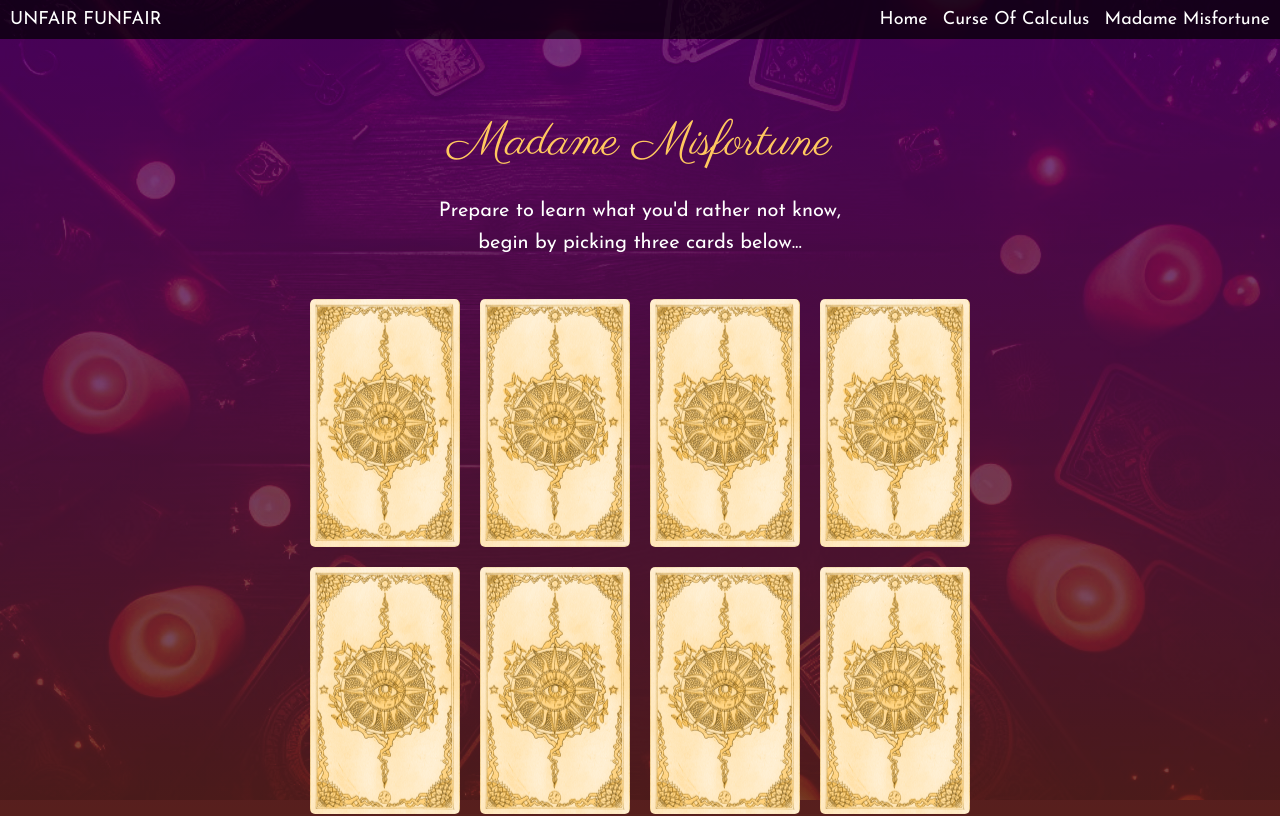
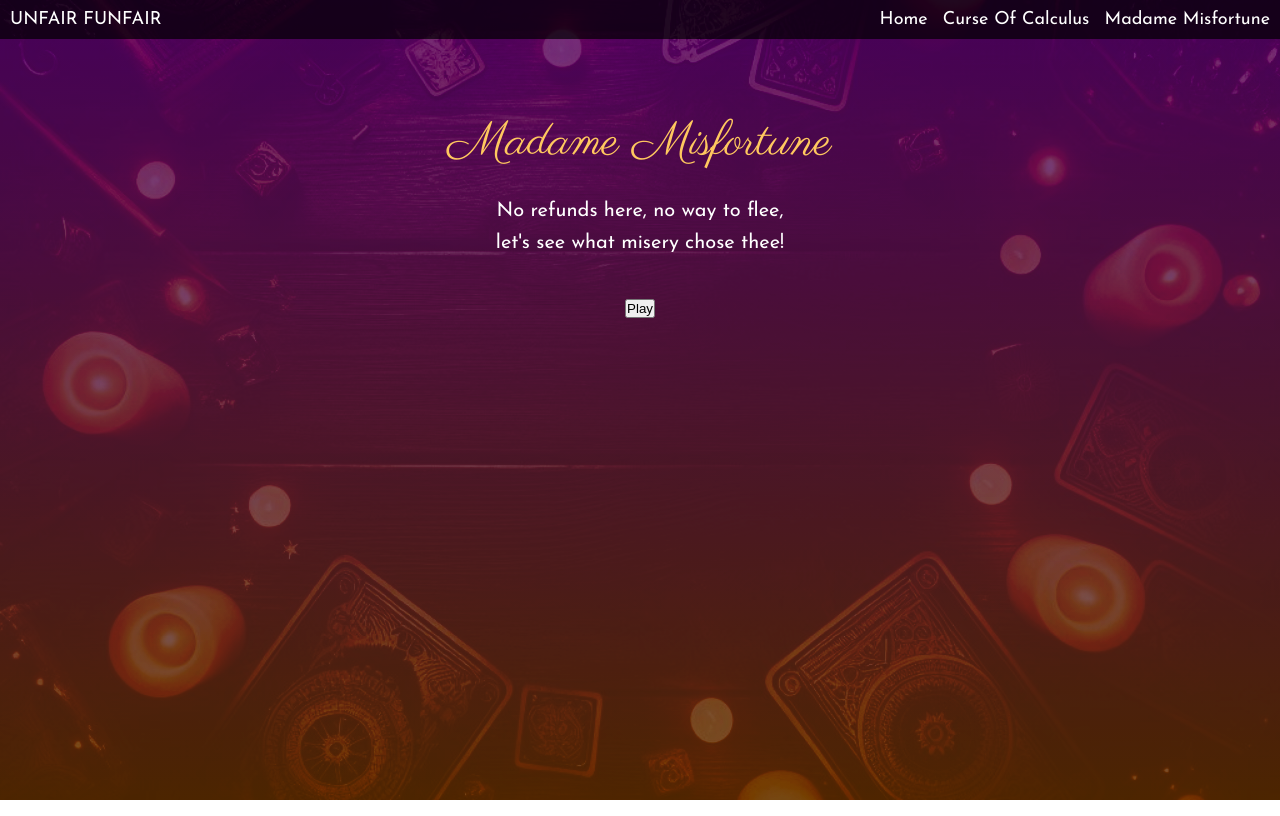
Before and after one commit to appelqvistelias/misfortunate-unfair-funfair, a Next.js app: page /madame-misfortune in a window 1280 px wide. Shown: the top 816 px of the page. Built offline with nearby package versions, Linux system fonts and the light colour scheme.

Commit message:
added intro state to game and tweaked css animations

```diff
--- a/src/app/madame-misfortune/madame.module.css
+++ b/src/app/madame-misfortune/madame.module.css
@@ -62,6 +62,22 @@
   padding: 2rem;
 }
 
+.cardsFadeChoose {
+  animation: fadeIn 1s ease-out forwards;
+  opacity: 0;
+}
+
+.cardsFadeReveal {
+  animation: fadeIn 2s ease-out forwards;
+  opacity: 0;
+}
+
+@keyframes fadeIn {
+  to {
+    opacity: 1;
+  }
+}
+
 @media screen and (min-width: 600px) {
   .header h1 {
     font-size: 4.8rem;
--- a/src/components/MadameMisfortune/card.module.css
+++ b/src/components/MadameMisfortune/card.module.css
@@ -48,30 +48,30 @@
 .card.revealed p {
   opacity: 0;
   animation: textReveal 0.2s forwards;
-  animation-delay: 0.8s; /* visas efter flip */
+  animation-delay: 0.8s;
 }
 
 .card.revealed:nth-of-type(1) {
-  animation-delay: 0.5s;
+  animation-delay: 1s;
 }
 .card.revealed:nth-of-type(2) {
-  animation-delay: 1s;
+  animation-delay: 1.5s;
 }
 .card.revealed:nth-of-type(3) {
-  animation-delay: 1.5s;
+  animation-delay: 2s;
 }
 
 .card.revealed:nth-of-type(1) h2,
 .card.revealed:nth-of-type(1) p {
-  animation-delay: 0.8s;
+  animation-delay: 1.3s;
 }
 .card.revealed:nth-of-type(2) h2,
 .card.revealed:nth-of-type(2) p {
-  animation-delay: 1.3s;
+  animation-delay: 1.8s;
 }
 .card.revealed:nth-of-type(3) h2,
 .card.revealed:nth-of-type(3) p {
-  animation-delay: 1.8s;
+  animation-delay: 2.3s;
 }
 
 @keyframes flip {
--- a/src/games/madame/MadameMisfortune.tsx
+++ b/src/games/madame/MadameMisfortune.tsx
@@ -14,7 +14,7 @@ export default function MadameMisfortuneGame() {
   const [deck] = useState<TarotCard[]>(() =>
     [...deckData].sort(() => Math.random() - 0.5)
   );
-  const [step, setStep] = useState<"choose" | "reveal">("choose");
+  const [step, setStep] = useState<"intro" | "choose" | "reveal">("intro");
 
   const handleSelect = (id: number): void => {
     if (selected.length >= 3 || selected.includes(id)) return;
@@ -30,6 +30,13 @@ export default function MadameMisfortuneGame() {
     <section className={styles.body}>
       <header className={styles.header}>
         <h1 style={parisienne.style}>Madame Misfortune</h1>
+        {step === "intro" && (
+          <p>
+            {`No refunds here, no way to flee,`}
+            <br />
+            {`let's see what misery chose thee!`}
+          </p>
+        )}
         {step === "choose" && (
           <p>
             {`Prepare to learn what you'd rather not know,`}
@@ -46,7 +53,21 @@ export default function MadameMisfortuneGame() {
         )}
       </header>
 
-      <main className={styles.cards}>
+      <main
+        key={step}
+        className={`${styles.cards}
+          ${step === "choose" ? styles.cardsFadeChoose : ""}
+          ${step === "reveal" ? styles.cardsFadeReveal : ""}
+        `}
+      >
+        {step === "intro" && (
+          <button
+            className={styles.playButton}
+            onClick={() => setStep("choose")}
+          >
+            Play {/* insert enter module here instead? */}
+          </button>
+        )}
         {step === "choose" &&
           deck.map((card) => (
             <Card
@@ -57,7 +78,6 @@ export default function MadameMisfortuneGame() {
               onClick={handleSelect}
             />
           ))}
-
         {step === "reveal" &&
           selected.map((id) => {
             const card = deck.find((c) => c.id === id);
```
